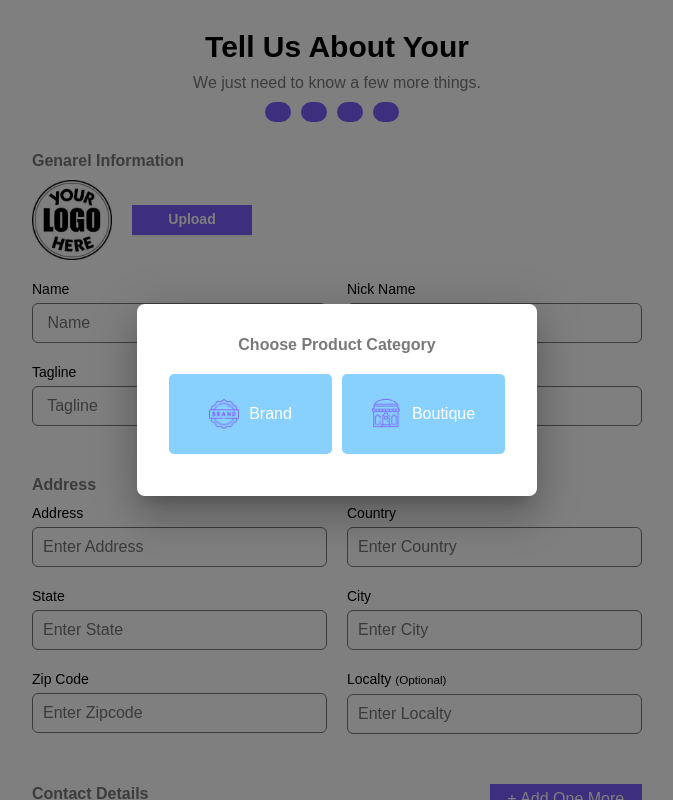
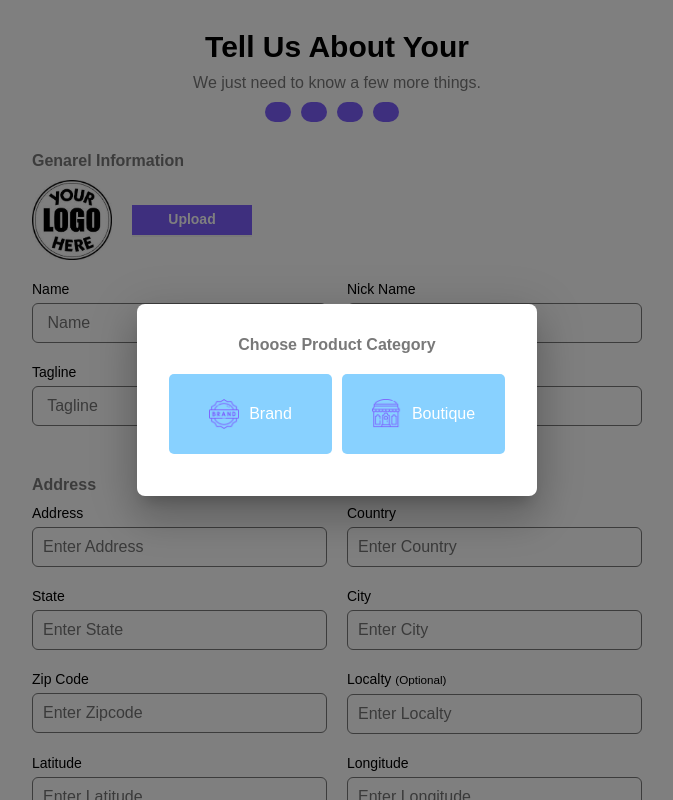
Before and after one commit to ragOP/sewzee-seller, a React (Vite) app: page /onboarding in a window 1280 px wide. Shown: the top 800 px of the page, without its empty margins (303-976 px from the left). Built offline with nearby package versions, Linux system fonts and the light colour scheme; no server answers; sample sign-in values are in the browser's storage.

Commit message:
minor bug fixed

```diff
--- a/src/screens/Onboarding/Onboarding.jsx
+++ b/src/screens/Onboarding/Onboarding.jsx
@@ -278,7 +278,7 @@ const Onboarding = () => {
                                 <input onChange={handleAddress} type="text" name="localty" id="" placeholder="Enter Localty" />
                             </div>
                         </div>
-                        {sellerType === "Boutique" &&
+
                         <div className="OnboardingInputs">
                             <div className="OnboardingInput">
                                 <label htmlFor="lat">Latitude</label>
@@ -286,10 +286,10 @@ const Onboarding = () => {
                             </div>
                             <div className="OnboardingInput">
                                 <label htmlFor="lng">Longitude</label>
-                                    <input onChange={handleAddress} type="number" name="long" id="lng" placeholder="Enter Longitude" required />
+                                <input onChange={handleAddress} type="number" name="lng" id="lng" placeholder="Enter Longitude" required />
                             </div>
                         </div>
-                        }
+
                     </div>
                 </div>
                 <div className="OnboardingGenarelInformation">
```
Lines whose indentation alone changed are shown as unchanged.
